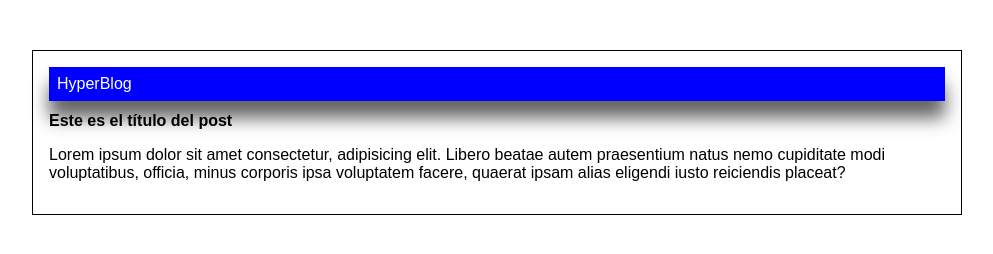
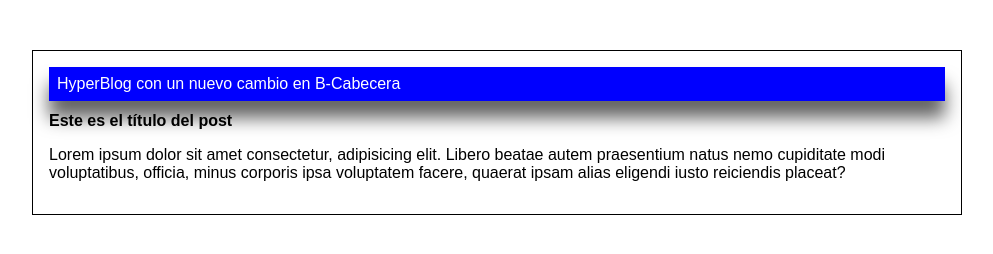
Before and after one commit to sinesisecuador/proyecto1, a plain HTML site: page index.html in a window 1280 px wide. Shown: the whole page, without its empty margins (143-1136 px from the left). Drawn offline with Linux system fonts and the light colour scheme.

Commit message:
Cambio del título en cabecera en branch cabecera

```diff
--- a/index.html
+++ b/index.html
@@ -8,7 +8,7 @@
     </head>
     <body>
       <div id="container">
-        <div id="cabecera">HyperBlog</div>
+        <div id="cabecera">HyperBlog con un nuevo cambio en B-Cabecera</div>
         <div id="post">
           <h1>Este es el título del post</h1>
           <p>Lorem ipsum dolor sit amet consectetur, adipisicing elit. Libero beatae autem praesentium natus nemo cupiditate modi voluptatibus, officia, minus corporis ipsa voluptatem facere, quaerat ipsam alias eligendi iusto reiciendis placeat?</p>
```
